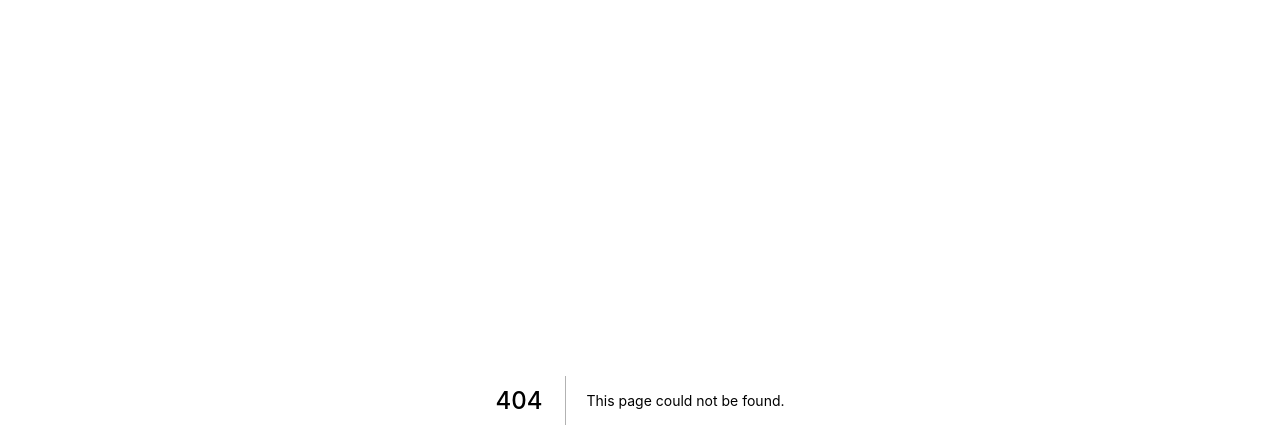
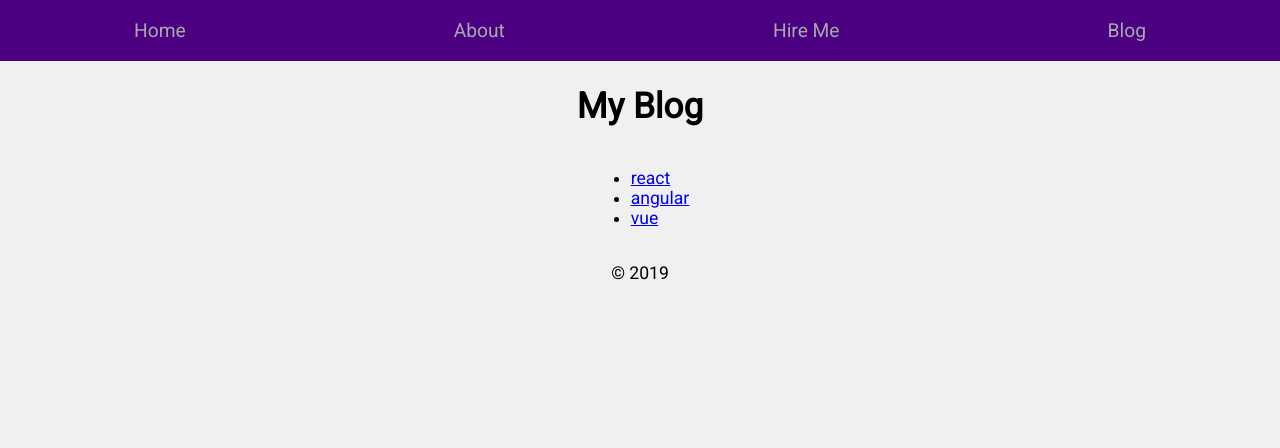
Before and after one commit to josemvcerqueira/next-portfolio, a Next.js app: page /blog in a window 1280 px wide. Before the commit this address had no page. Shown: the top 448 px of the page. Built offline with nearby package versions, Linux system fonts and the light colour scheme; a small style sheet from the web is missing.

Commit message:
Set up the blog/post components and query params

```diff
--- a/components/Layout.js
+++ b/components/Layout.js
@@ -25,6 +25,9 @@
 			</Link>
 			<Link href="/hireme">
 				<a>Hire Me</a>
+			</Link>
+			<Link href="/blog">
+				<a>Blog</a>
 			</Link>
 		</header>
 		<h1>{title}</h1>
--- /dev/null
+++ b/pages/blog.js
@@ -0,0 +1,20 @@
+import Layout from "../components/Layout";
+import Link from "next/link";
+
+const PostLink = ({ title }) => (
+	<li>
+		<Link href={`/post?title=${title}`}>
+			<a>{title}</a>
+		</Link>
+	</li>
+);
+
+export default () => (
+	<Layout title="My Blog">
+		<ul>
+			<PostLink title="react" />
+			<PostLink title="angular" />
+			<PostLink title="vue" />
+		</ul>
+	</Layout>
+);
```
Also changed, not shown: pages/post.js (added, +13 -0 lines).
